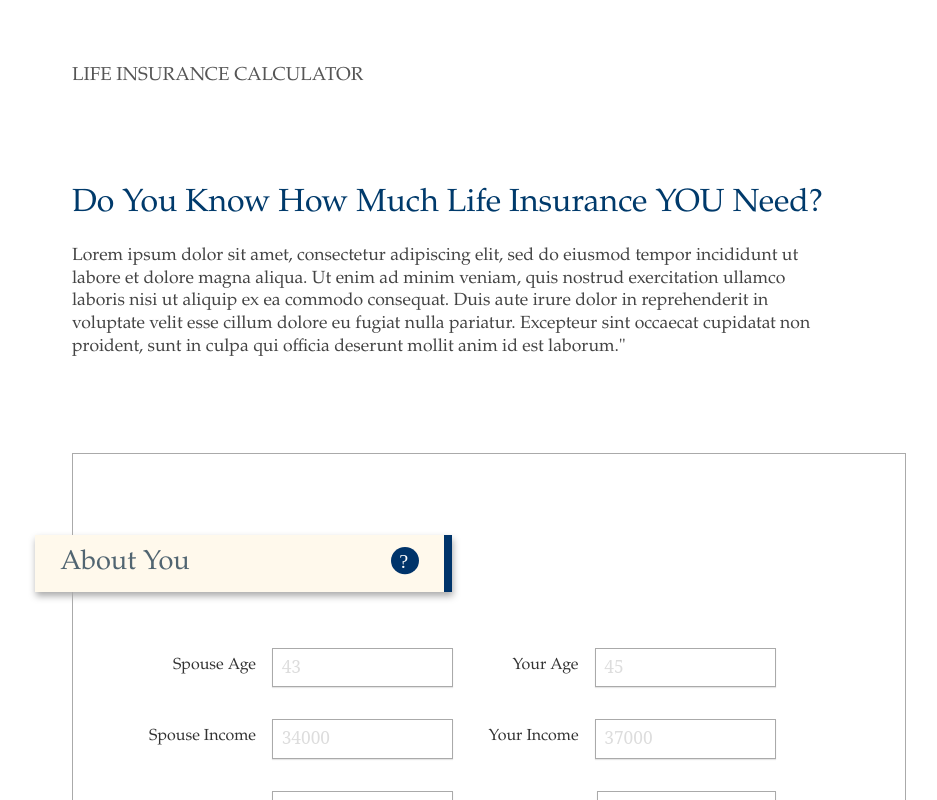
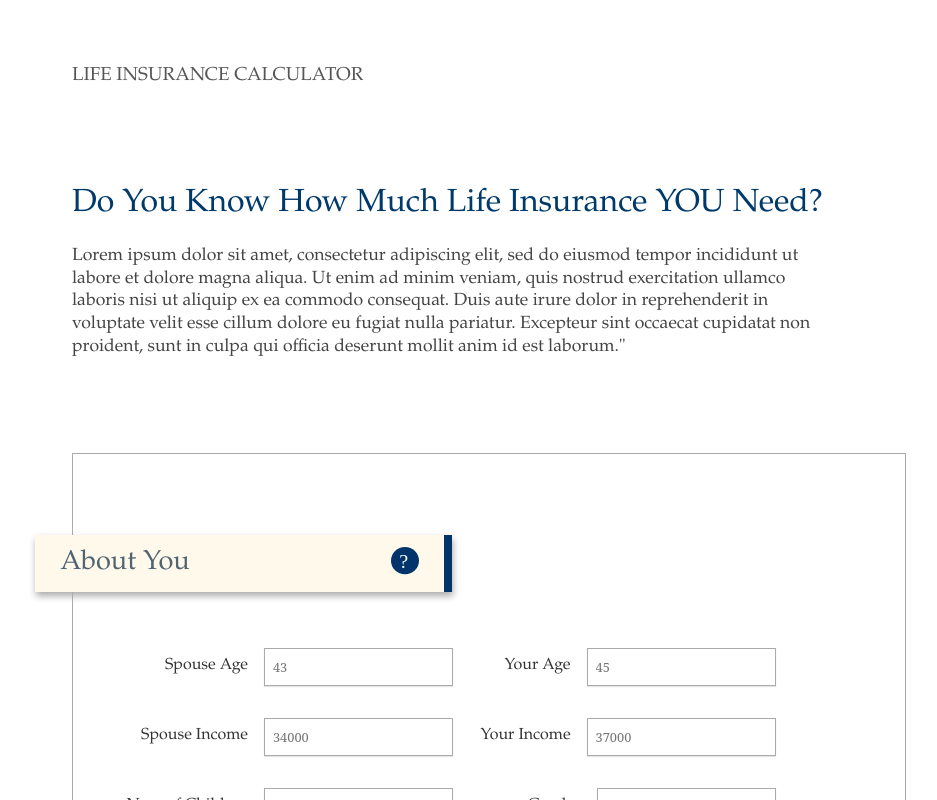
Before and after one commit to tdmiller1/oneamerica-insurance-calculator, a React (Create React App) app: page /#/ in a window 1280 px wide. Shown: the top 800 px of the page, without its empty margins (120-1057 px from the left). Built offline with nearby package versions, Linux system fonts and the light colour scheme.

Commit message:
Update style for select input

```diff
--- a/src/assets/style.css
+++ b/src/assets/style.css
@@ -349,18 +349,16 @@ label{
     content: "Long Term Needs";
 }
 
-input::placeholder{
+/* input::placeholder{
     padding-top: .2em;
     padding-left: .5em;
     color: #DDD;
     font-size: 1.3em;
-}
+} */
 
-select > option{
-    padding-top: .2em !important;
-    padding-left: .5em !important;
-    color: #DDD !important;
-    font-size: 1.3em !important;
+select, input{
+    padding-left:8px;
+    font-size: .8em;
 }
 
 .calculate{
```
